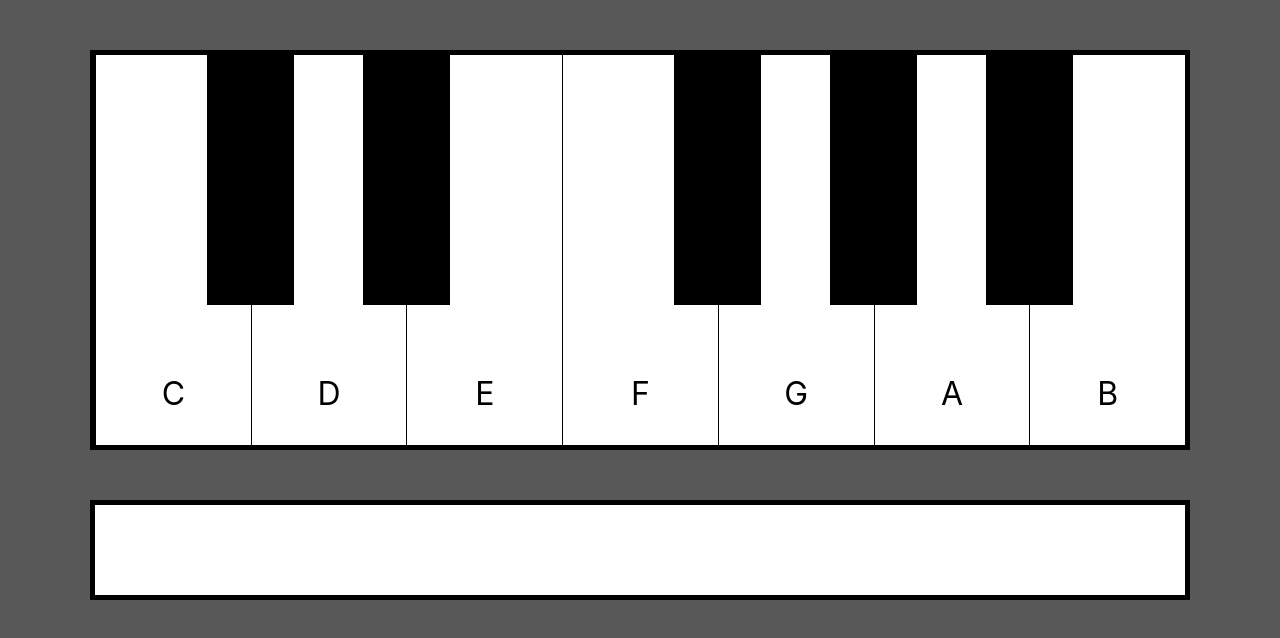
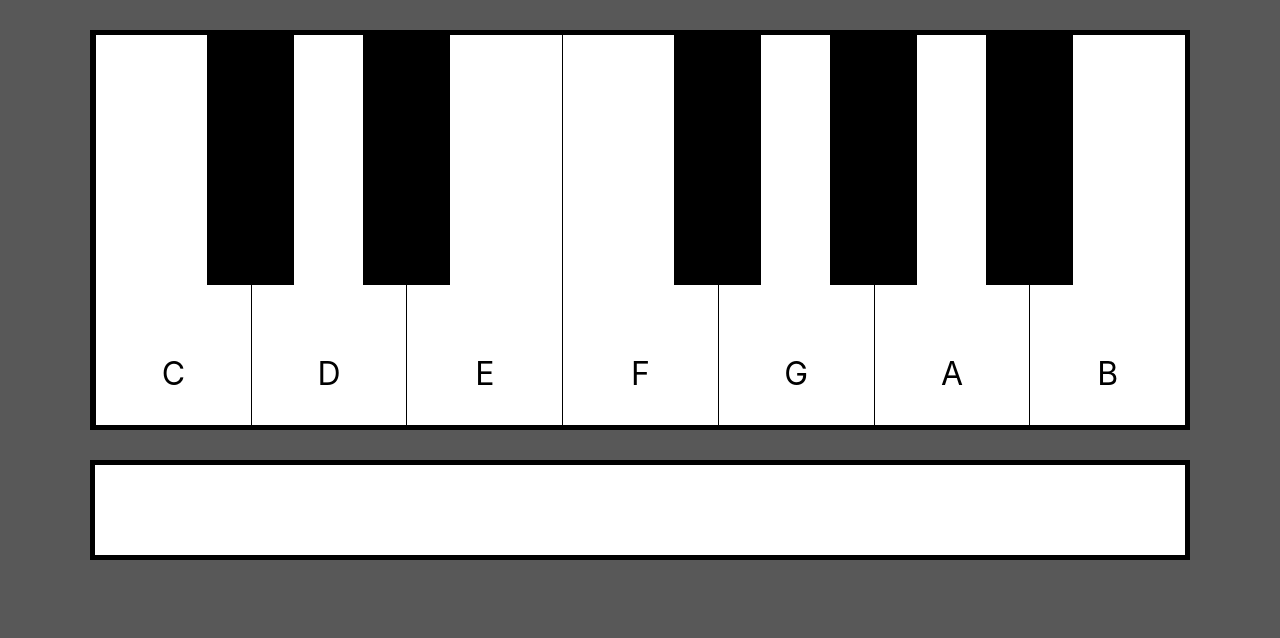
Before and after one commit to tlgreg86/react-piano, a React (Create React App) app: page / in a window 1280 px wide. Shown: the top 638 px of the page. Built offline with nearby package versions, Linux system fonts and the light colour scheme.

Commit message:
Minor style changes to logger and piano components

```diff
--- a/src/styles/components/logger.scss
+++ b/src/styles/components/logger.scss
@@ -6,8 +6,7 @@
   min-width: 320px;
   min-height: 100px;
   height: auto;
-  margin: 50px auto;
-  border: 5px solid black;
+  margin: 30px auto;  border: 5px solid black;
   padding: 10px 5px;
 
   span {
--- a/src/styles/components/piano.scss
+++ b/src/styles/components/piano.scss
@@ -1,8 +1,7 @@
 .piano-wrapper {
   max-width: 1100px;
   min-width: 320px;
-  margin: 50px auto;
-}
+  margin: 30px auto;}
 
 .piano-container {
   border: 5px solid black;
```
